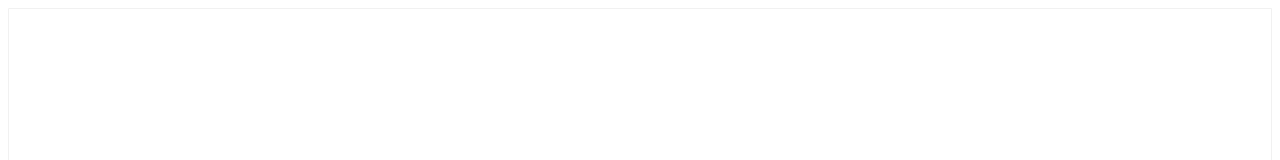
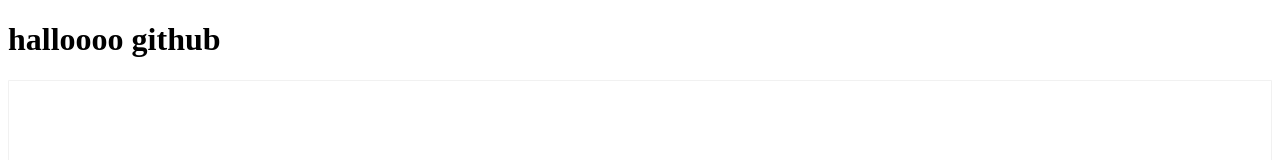
Before and after one commit to enricocirignaco/berry_case, a plain HTML site: page index.html in a window 1280 px wide. Shown: the top 160 px of the page. Drawn offline with Linux system fonts and the light colour scheme; some packages are replaced by stand-ins of ours; a script that the page names is missing.

Commit message:
modified

```diff
--- a/index.html
+++ b/index.html
@@ -12,6 +12,9 @@
 </head>
 <script src="https://viewer.altium.com/client/static/js/embed.js"></script>
 <body>
+    <h1>
+        halloooo github
+    </h1>
     <div class="altium-ecad-viewer" data-project-src="92088326-0de3-4247-95f6-f1e0fc8458b0" style="border-radius: 0px 0px 4px 4px; height: 1000px; border-style: solid; border-width: 1px; border-color: rgb(241, 241, 241); overflow: hidden; max-width: 1280px; max-height: 700px; box-sizing: border-box;"></div>
 </body>
 </html>
```
